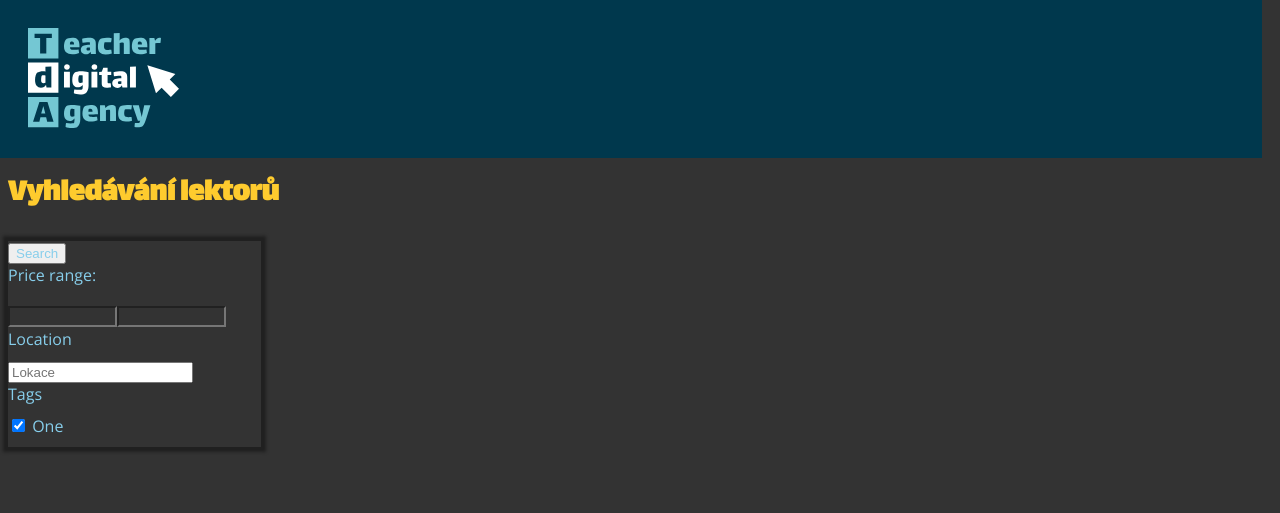
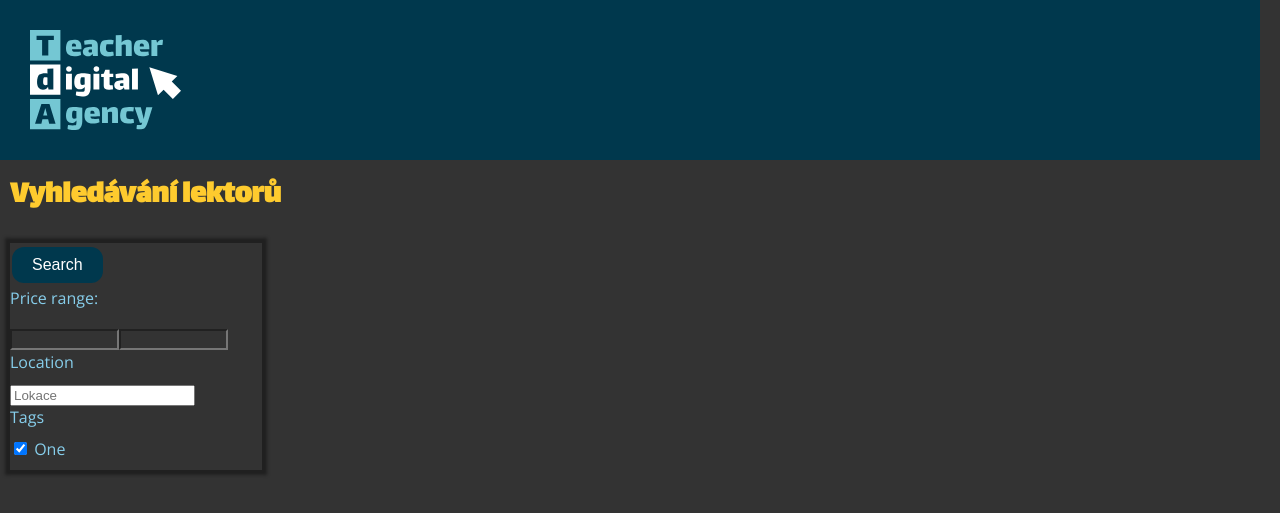
Before and after one commit to GlaryCZ/TdA24-EXTREMISTI, a Flask app: page / in a window 1280 px wide. Shown: the top 513 px of the page. Run offline with Flask 3, Linux system fonts and the light colour scheme; data that the repository does not hold is empty.

Commit message:
toto mi funguje

```diff
--- a/app/static/styles.css
+++ b/app/static/styles.css
@@ -11,6 +11,10 @@
 
 html {
     background-color: #333333; /* #87ceeb */
+}
+
+body {
+    margin: 10px;
 }
 
 h1, h2, h3, h4 {
@@ -109,6 +113,21 @@
     font-size: 18px;
     border-radius: 5px;
 }
+
+.button {
+    background-color: #00384D;
+    border: none;
+    color: white;
+    padding: 9px 20px;
+    text-align: center;
+    text-decoration: none;
+    display: inline-block;
+    font-size: 16px;
+    margin: 4px 2px;
+    border-radius: 12px;
+    cursor: pointer;
+}
+
 #nav-bar {
     background-color: #00384D;
     margin: -10px -10px;
--- a/app/templates/homepage.html
+++ b/app/templates/homepage.html
@@ -11,7 +11,7 @@
     $("#slider-range").slider({
       range: true,
       min: 0,
-      max: {{ max_price }},
+      max: {{max_price}},
     values: [$('#amount-min').val(), $('#amount-max').val()],
     slide: function (event, ui) {
       $("#amount-min").val(ui.values[0]);
@@ -30,7 +30,7 @@
     <option value="Brno"></option>
   </datalist>
   <form method="post">
-    <input type="submit" value="Search"><br>
+    <input type="submit" value="Search" class="button"><br>
     <label>
       Price range:
     </label><br>
```
